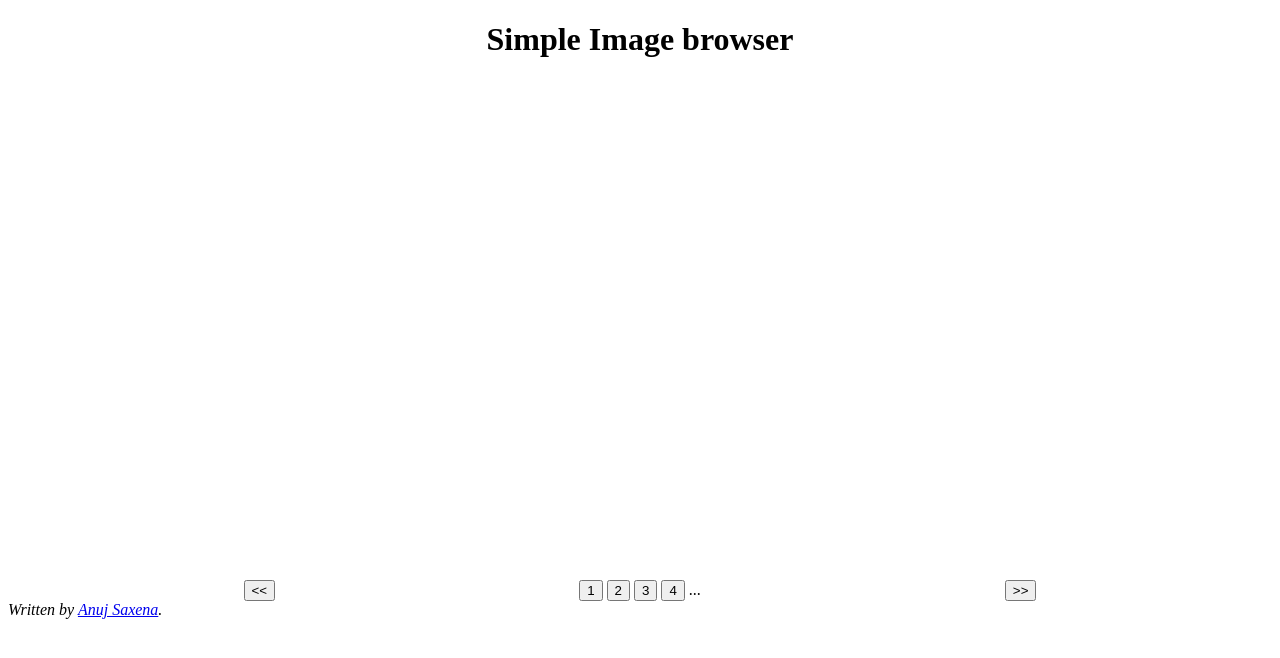
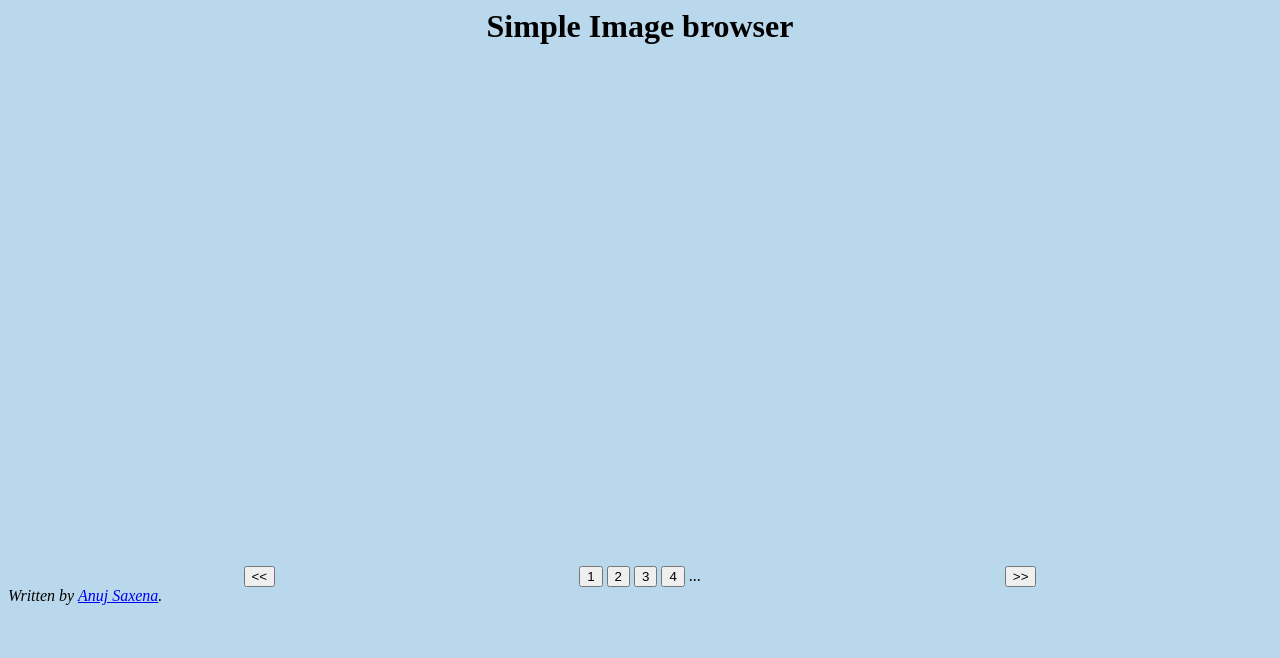
Before and after one commit to anujsaxenaa/Simple-Image-Browser, a plain HTML site: page index.html in a window 1280 px wide. Drawn offline with nearby package versions, Linux system fonts and the light colour scheme.

Commit message:
modified layout

```diff
--- a/css/styles.css
+++ b/css/styles.css
@@ -1,3 +1,6 @@
+body {
+	background-color: #bad8eb;
+}
 h1 {
     text-align: center;
 }
@@ -5,6 +8,7 @@ h1 {
     background-color: #fff;
     height: 500px;
     width: 100%;
+    background-color: #bad8eb;
     background-repeat: no-repeat;
     background-position: center;
 }
--- a/index.html
+++ b/index.html
@@ -1,3 +1,4 @@
+<title>Simple Image Browser</title>
 <!doctype html>
 
 <html lang="en">
```
